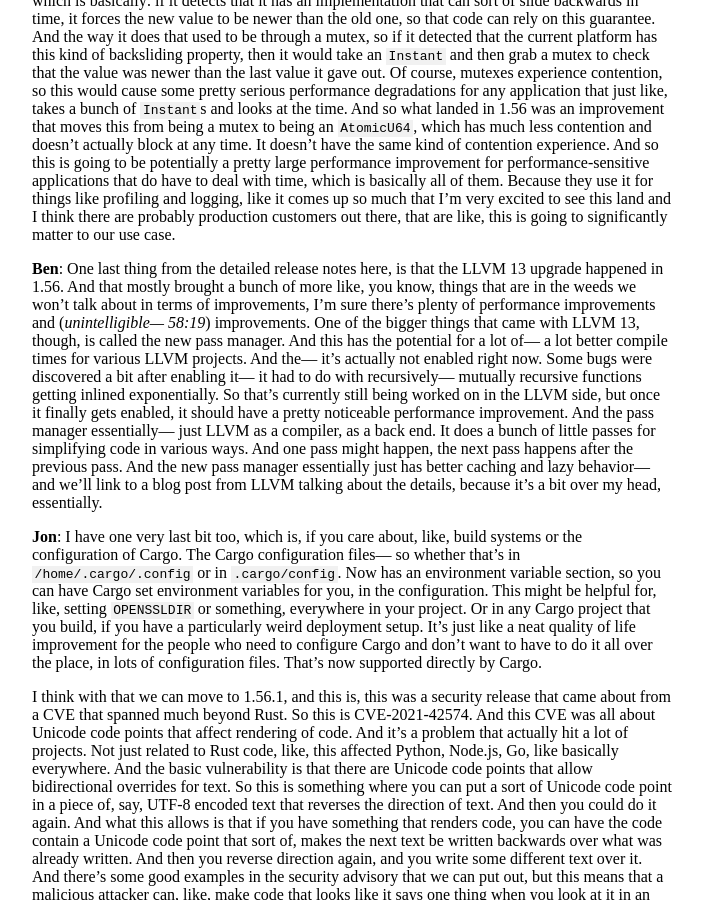
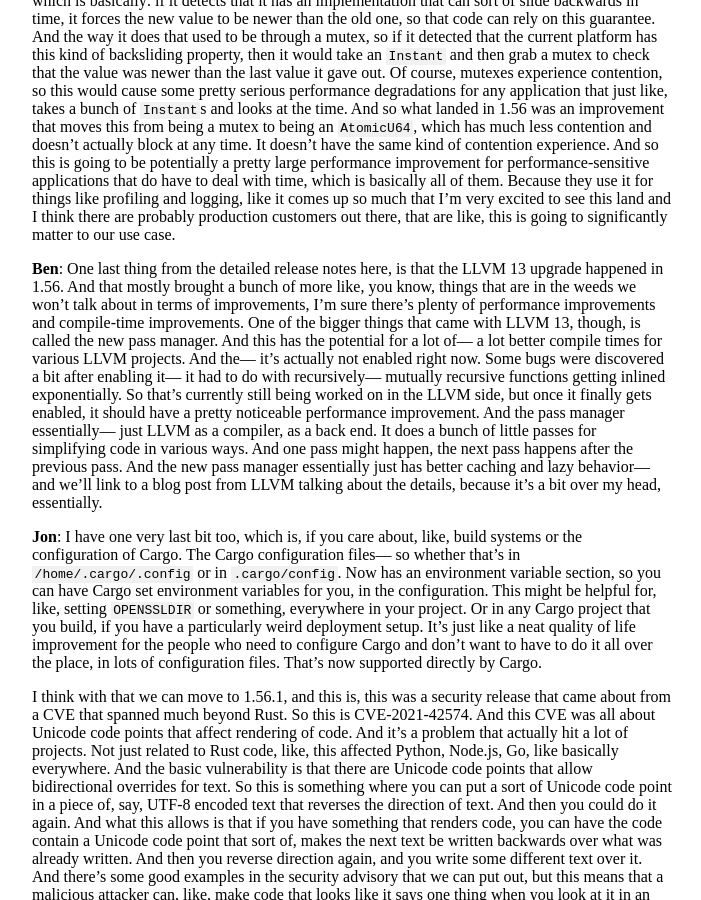
Before and after one commit to rustacean-station/rustacean-station.org, a Jekyll site: the page built from _transcripts/050-rust-1.56-1.57.md, in a window 1280 px wide and 900 px high, scrolled down 12700 px. Shown: the whole window, without its empty margins (288-989 px from the left). Built offline with Jekyll 4.4.1, drawn with Linux system fonts in a browser that asks for light colours; some of the changed text lies outside the part shown.

Commit message:
episode 050 transcript fixes from review

```diff
--- a/_transcripts/050-rust-1.56-1.57.md
+++ b/_transcripts/050-rust-1.56-1.57.md
@@ -2,7 +2,8 @@
 episode: _episodes/050-rust-1.56-1.57.md
 ---
 
-{%- include util.html -%} [episode]: {{episode.url}}
+{%- include util.html -%}
+[episode]: {{episode.url}}
 
 __Jon Gjengset__: Hi Ben, how amazing to see you here again.
 
@@ -848,8 +849,8 @@
 __Ben__: One last thing from the detailed release notes here, is that the LLVM
 13 upgrade happened in 1.56. And that mostly brought a bunch of more like, you
 know, things that are in the weeds we won't talk about in terms of improvements,
-I'm sure there's plenty of performance improvements and (_unintelligible—
-58:19_) improvements. One of the bigger things that came with LLVM 13, though,
+I'm sure there's plenty of performance improvements and compile-time
+improvements. One of the bigger things that came with LLVM 13, though,
 is called the new pass manager. And this has the potential for a lot of— a lot
 better compile times for various LLVM projects. And the— it's actually not
 enabled right now. Some bugs were discovered a bit after enabling it— it had to
@@ -1030,7 +1031,7 @@
 many people involved with Linux, and contributing to the Linux kernel, have
 talked about how, okay, we would like to see various things from the standard
 library and Rust, to guarantee that we could use, even like, you know, libraries
-and (_unintelligible— 71:17_) I/O, and you know, guarantee that they're not
+from crates.io, and you know, guarantee that they're not
 going to allocate, you know, abort the process, you know, panic the kernel, just
 because they failed to allocate some memory. So this is kind of, maybe step one
 of that process. I'm sure there's much more to go, but so essentially, `Vec`,
```
Also changed, not shown: other parts of _transcripts/050-rust-1.56-1.57.md (+3 -1 lines).
